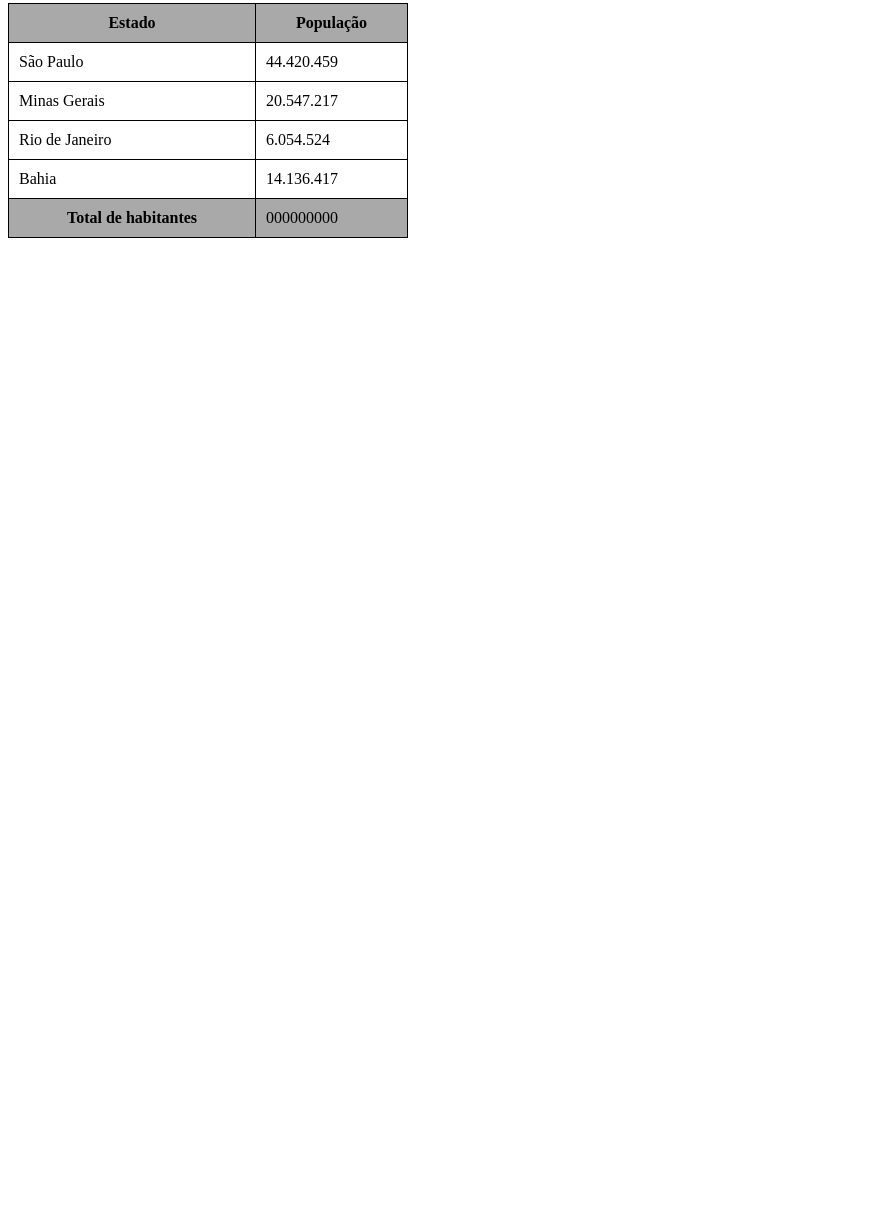
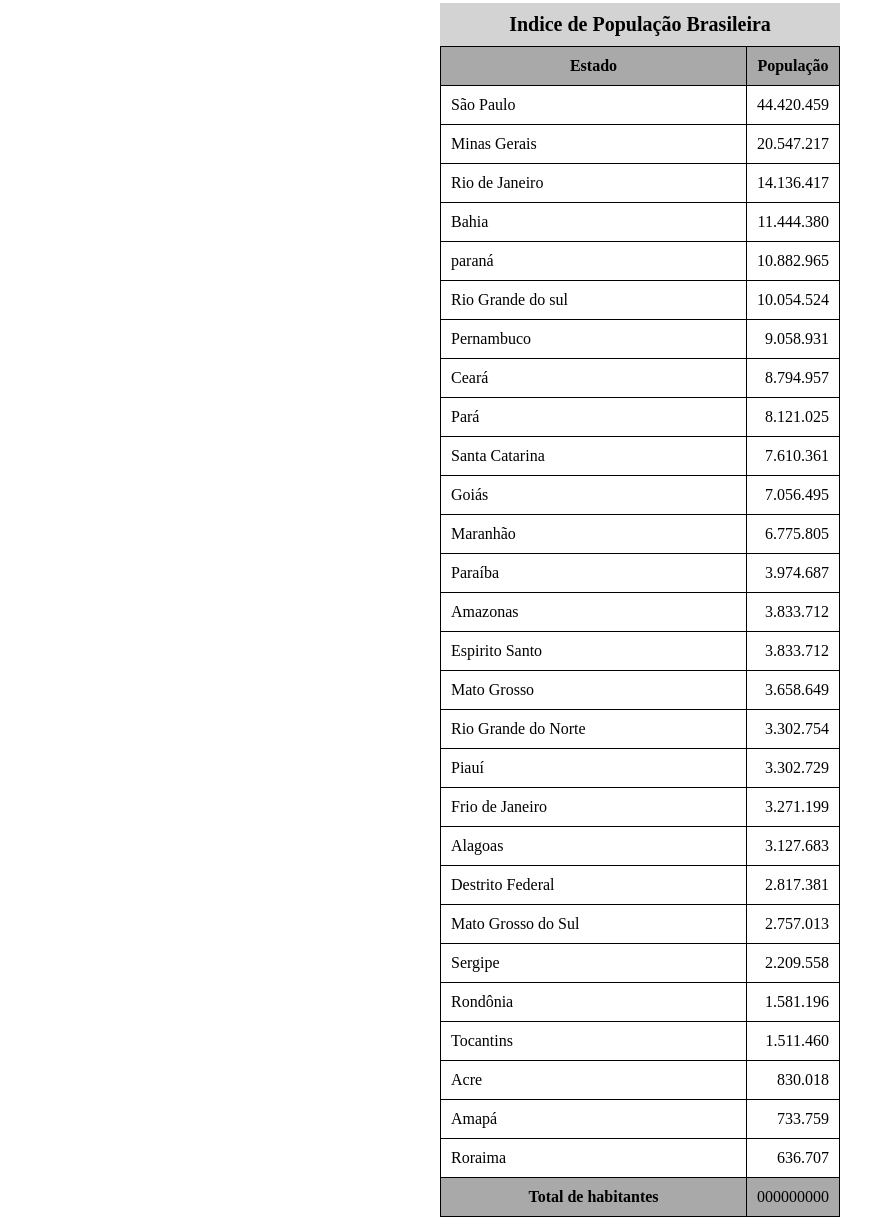
Before and after one commit to lucasgenerau/html-css, a plain HTML site: page ex023/tabelas2.html in a window 1280 px wide. Shown: the part 77-1302 px from the top of the page, without its empty margins (0-895 px from the left). Before the commit the page ends 800 px from the top, so only its background shows below. Drawn offline with Linux system fonts and the light colour scheme.

Commit message:
atualização de tabelas

```diff
--- a/ex023/tabelas2.html
+++ b/ex023/tabelas2.html
@@ -5,9 +5,20 @@
     <meta name="viewport" content="width=device-width, initial-scale=1.0">
     <title>aprendendo tabelas 2º</title>
     <style>
+      h1{
+        text-align: center;
+      }
+
       table{
+        margin: auto;
         width: 400px;
         border-collapse: collapse;
+      }
+
+      caption{
+        background-color: lightgray;
+        padding: 10px;
+        font-size: 20px;
       }
 
       thead, tfoot{
@@ -18,48 +29,143 @@
         border: 1px solid black;
         padding: 10px;
       }
+
+      .num{
+        text-align: right;
+      }
     </style>
 </head>
 <body>
     <h1>Uso de tabela grande</h1>
     <table>
+      <caption><strong>Indice de População Brasileira</strong></caption>
 
       <thead>
           <tr>
-              <th>Estado</th>
-              <th>População</th>
+              <th scope="col">Estado</th>
+              <th scope="col">População</th>
           </tr>
       </thead>
 
       <tbody>
           <tr>
               <td>São Paulo</td>
-              <td>44.420.459</td>
+              <td class="num" style="width: 50px;">44.420.459</td>
           </tr>
           <tr>
               <td>Minas Gerais</td>
-              <td>20.547.217</td>
+              <td class="num">20.547.217</td>
           </tr>
           <tr>
               <td>Rio de Janeiro</td>
-              <td>6.054.524</td>
+              <td class="num">14.136.417 </td>
           </tr>
           <tr>
              <td>Bahia</td>
-             <td>14.136.417</td>
+             <td class="num">11.444.380</td>
           </tr>
-          <tr></tr>
-          <tr></tr>
-          <tr></tr>
-          <tr></tr>
-          <tr></tr>
-          <tr></tr>
+          <tr>
+            <td>paraná</td>
+            <td class="num">10.882.965</td>
+          </tr>
+          <tr>
+            <td>Rio Grande do sul</td>
+            <td class="num">10.054.524</td>
+          </tr>
+          <tr>
+            <td>Pernambuco</td>
+            <td class="num">9.058.931</td>
+          </tr>
+          <tr>
+            <td>Ceará</td>
+            <td class="num">8.794.957</td>
+          </tr>
+          <tr>
+            <td>Pará</td>
+            <td class="num">8.121.025</td>
+          </tr>
+          <tr>
+            <td>Santa Catarina</td>
+            <td class="num">7.610.361</td>
+          </tr>
+          <tr>
+            <td>Goiás</td>
+            <td class="num">7.056.495</td>
+          </tr>
+          <tr>
+            <td>Maranhão</td>
+            <td class="num">6.775.805	</td>
+          </tr>
+          <tr>
+            <td>Paraíba</td>
+            <td class="num">3.974.687</td>
+          </tr>
+          <tr>
+            <td>Amazonas</td>
+            <td class="num">3.833.712	</td>
+          </tr>
+          <tr>
+            <td>Espirito Santo</td>
+            <td class="num">3.833.712	</td>
+          </tr>
+          <tr>
+            <td>Mato Grosso</td>
+            <td class="num">3.658.649	</td>
+          </tr>
+          <tr>
+            <td>Rio Grande do Norte</td>
+            <td class="num">3.302.754</td>
+          </tr>
+          <tr>
+            <td>Piauí</td>
+            <td class="num">3.302.729</td>
+          </tr>
+          <tr>
+            <td>Frio de Janeiro</td>
+            <td class="num">3.271.199	</td>
+          </tr>
+          <tr>
+            <td>Alagoas</td>
+            <td class="num">3.127.683</td>
+          </tr>
+          <tr>
+            <td>Destrito Federal</td>
+            <td class="num">2.817.381</td>
+          </tr>
+          <tr>
+            <td>Mato Grosso do Sul</td>
+            <td class="num">2.757.013</td>
+          </tr>
+          <tr>
+            <td>Sergipe</td>
+            <td class="num">2.209.558	</td>
+          </tr>
+          <tr>
+            <td>Rondônia</td>
+            <td class="num">1.581.196</td>
+          </tr>
+          <tr>
+            <td>Tocantins</td>
+            <td class="num">1.511.460</td>
+          </tr>
+          <tr>
+            <td>Acre</td>
+            <td class="num">830.018</td>
+          </tr>
+          <tr>
+            <td>Amapá</td>
+            <td class="num">733.759</td>
+          </tr>
+          <tr>
+            <td>Roraima</td>
+            <td class="num">636.707</td>
+          </tr>
       </tbody>
 
       <tfoot>
           <tr>
-              <th>Total de habitantes</th>
-              <td>000000000</td>
+              <th scope="row">Total de habitantes</th>
+              <td class="num">000000000</td>
           </tr>
       </tfoot>
     </table>
```
